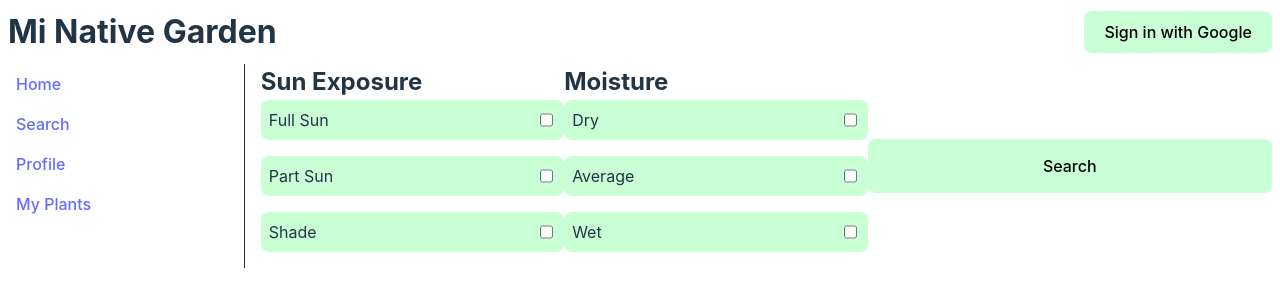
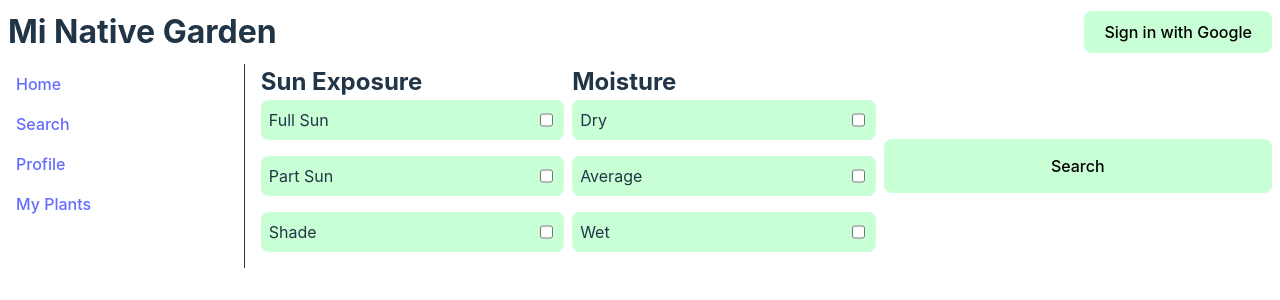
Before and after one commit to KatSchultz/garden, a React (Vite) app in the folder client/: page /search in a window 1280 px wide. Shown: the top 300 px of the page. Built offline with nearby package versions, Linux system fonts and the light colour scheme; no server answers.

Commit message:
margin tweak

```diff
--- a/client/src/components/App/App.css
+++ b/client/src/components/App/App.css
@@ -1,6 +1,5 @@
 .app {
-  min-height: 100vh;
-  min-width: 100vw;
+  width: 100vw;
   padding: 0.5rem;
 }
 
--- a/client/src/components/Search/Search.css
+++ b/client/src/components/Search/Search.css
@@ -16,6 +16,7 @@
   padding: 0.5rem;
   border-radius: 0.5rem;
   align-items: flex-end;
+
   min-width: 100%;
 }
 .form--content__input__checkbox {
@@ -36,6 +37,7 @@
   }
   .form--content {
     min-width: 30%;
+    margin-right: 0.5rem;
   }
   .form--button {
     padding: 1rem;
--- a/client/src/index.css
+++ b/client/src/index.css
@@ -31,8 +31,8 @@ body {
   margin: 0;
   display: flex;
   place-items: center;
-  min-width: 320px;
-  min-height: 100vh;
+  width: 100vw;
+  /* max-height: 100vh; */
 }
 
 button {
```
